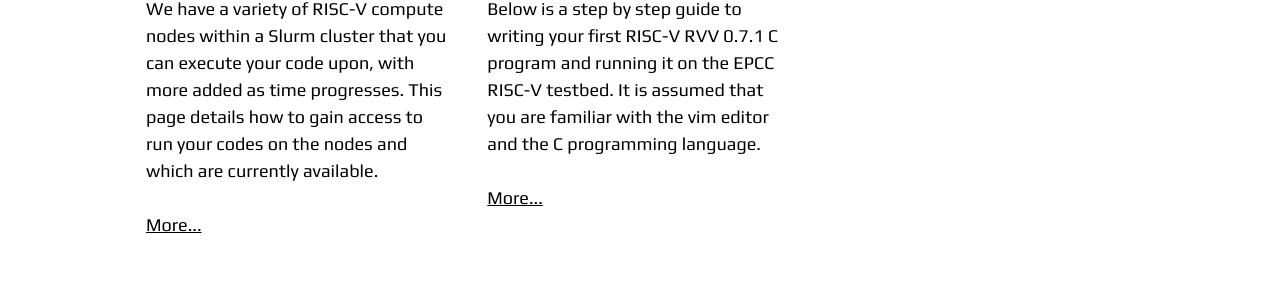
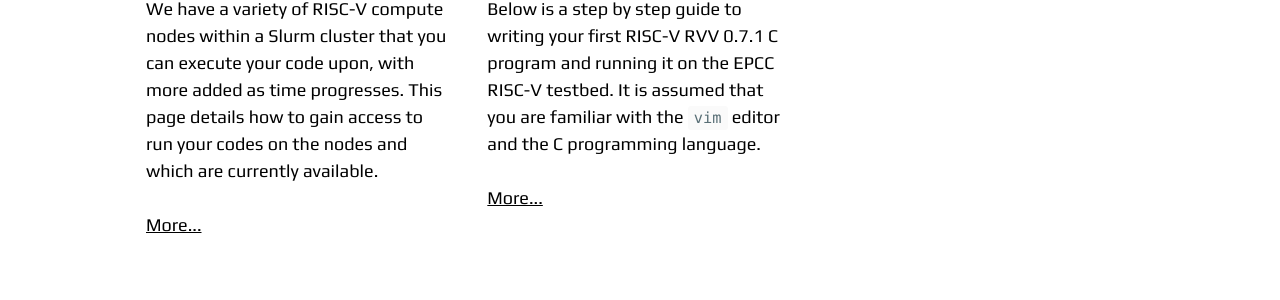
Before and after one commit to RISCVtestbed/riscvtestbed.github.io, a Jekyll site: the page built from documentation.md, in a window 1280 px wide. Shown: the part 662-962 px from the top of the page. Built offline with Jekyll 4.4.1, drawn with Linux system fonts in a browser that asks for light colours; nearby versions of some CDN libraries.

Commit message:
Only strip HTML from excerpts if the layout is a list

```diff
--- a/_includes/entry.html
+++ b/_includes/entry.html
@@ -28,7 +28,11 @@
   {% unless page.show_excerpts == false %}
     <div class="entry-excerpt p-summary">
       {% if entry.excerpt %}
-        {{ entry.excerpt | strip_html  | markdownify }}
+        {% if page.entries_layout == 'list' %}
+          {{ entry.excerpt | strip_html  | markdownify }}
+        {% else %}
+          {{ entry.excerpt | markdownify }}
+        {% endif %}
       {% endif %}
       <u>More...</u>
     </div>
```
